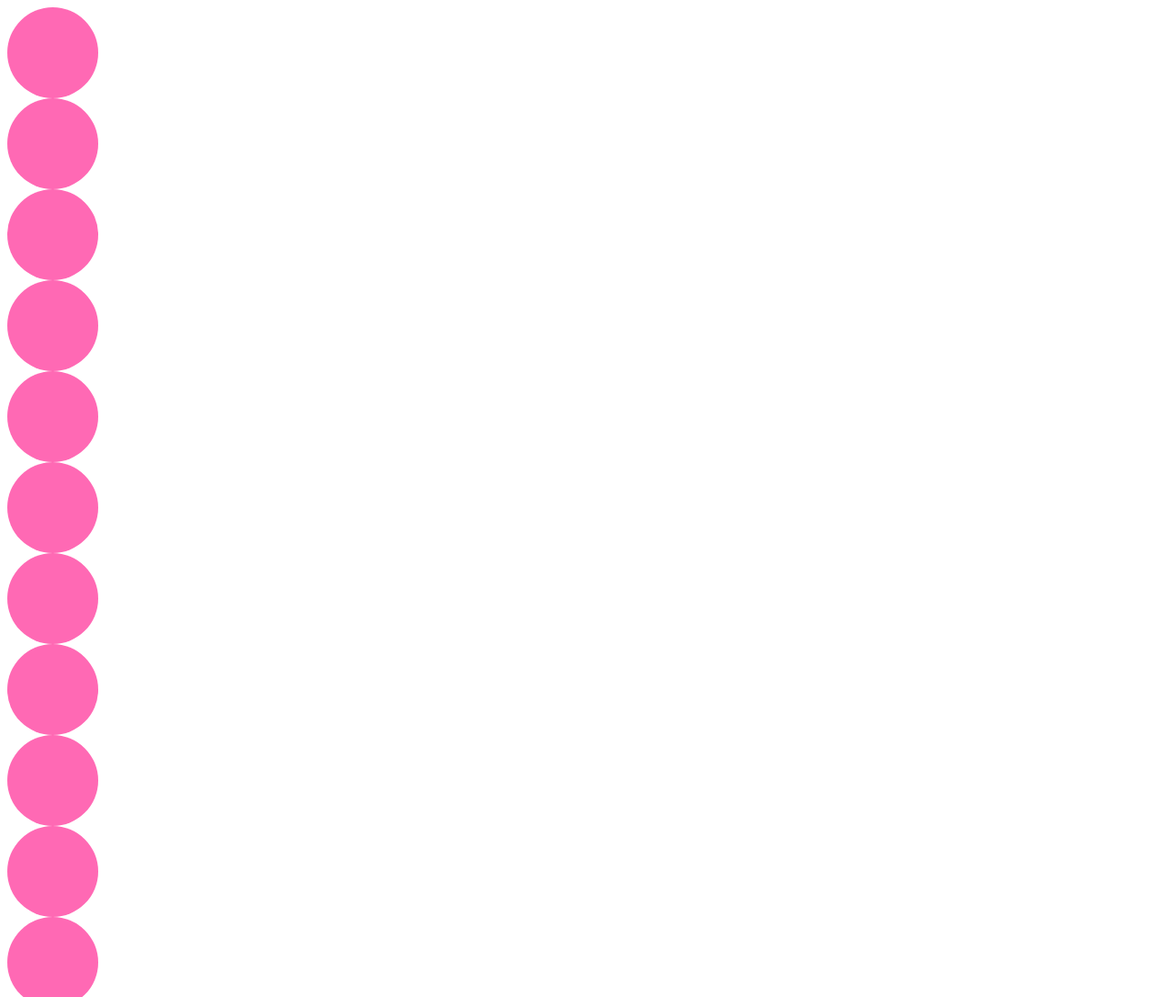
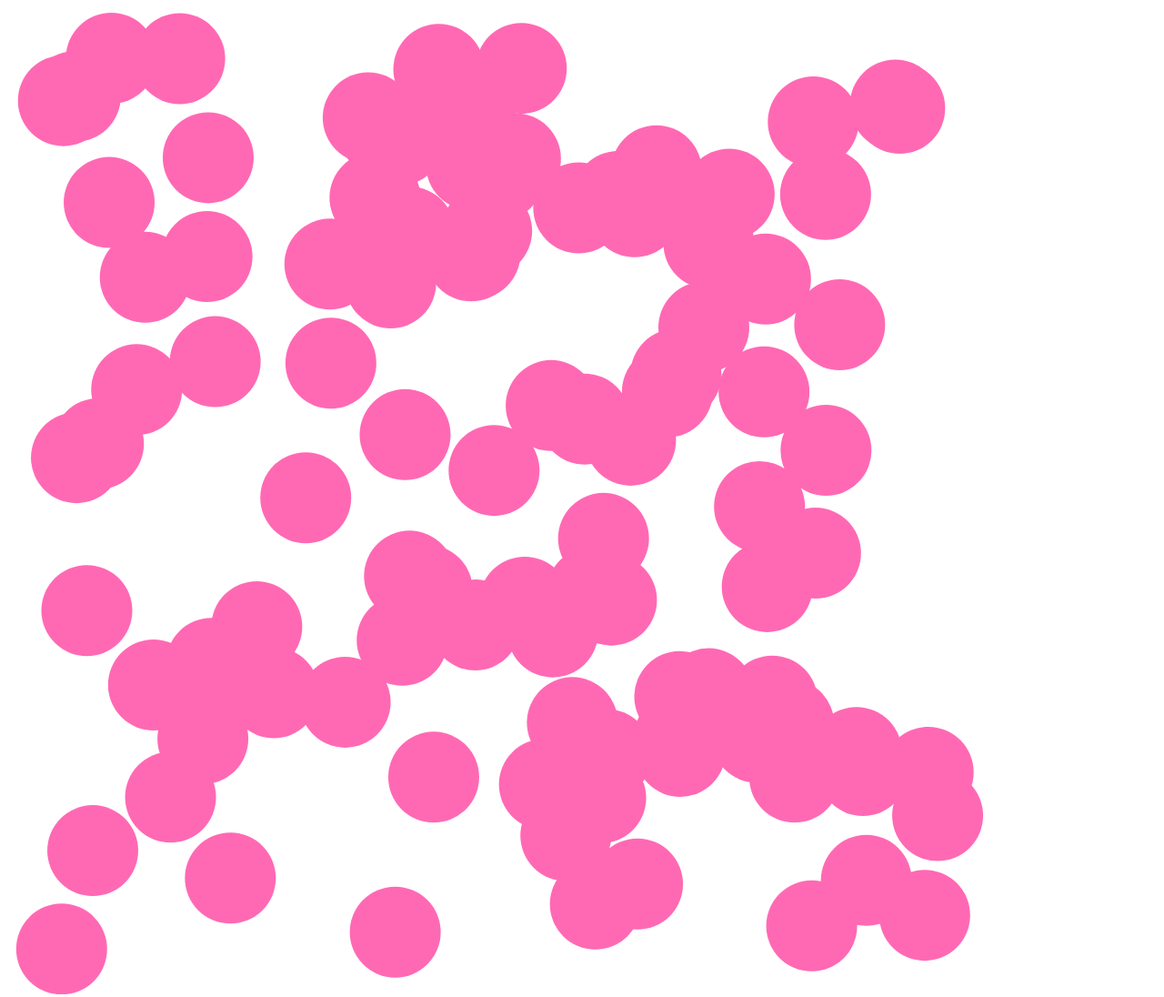
Before and after one commit to jonasholbech/bubbles, a plain HTML site: page index.html in a window 1280 px wide. Shown: the top 1096 px of the page at 91% size. Drawn offline with Linux system fonts and the light colour scheme.

Commit message:
bubbles positioned

```diff
--- a/main.js
+++ b/main.js
@@ -0,0 +1,5 @@
+document.querySelectorAll("div").forEach((div) => {
+  div.style.transform = `translate(${Math.random() * 1000}px, ${
+    Math.random() * 1000
+  }px)`;
+});
--- a/styles.css
+++ b/styles.css
@@ -1,6 +1,10 @@
-div {
+main div {
   border-radius: 50%;
   width: 100px;
   height: 100px;
   background-color: hotpink;
+  position: absolute;
 }
+main {
+  position: relative;
+}
```
